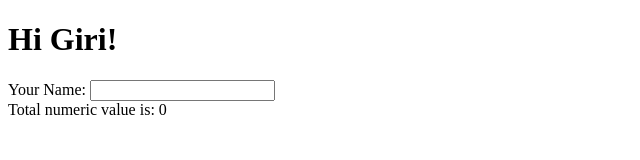
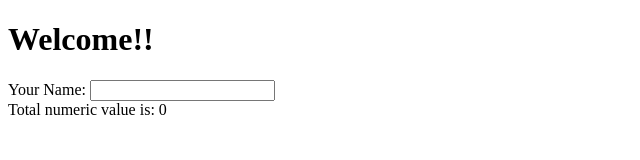
Before and after one commit to aparnakd/coursera-angularjs, a plain HTML site: page index.html in a window 1280 px wide. Shown: the whole page, without its empty margins (0-640 px from the left). Drawn offline with Linux system fonts and the light colour scheme.

Commit message:
Update index.html

```diff
--- a/index.html
+++ b/index.html
@@ -7,7 +7,7 @@
     <title>Hello!!</title>
   </head>
   <body>
-    <h1>Hi Giri!</h1>
+    <h1>Welcome!!</h1>
     <div ng-controller="MyFirstController">
       Your Name: <input type="text"
       ng-model="name"
```
